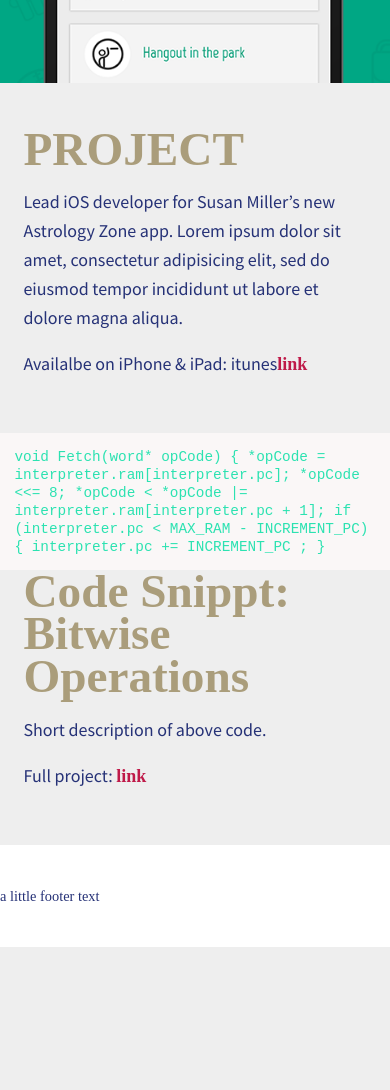
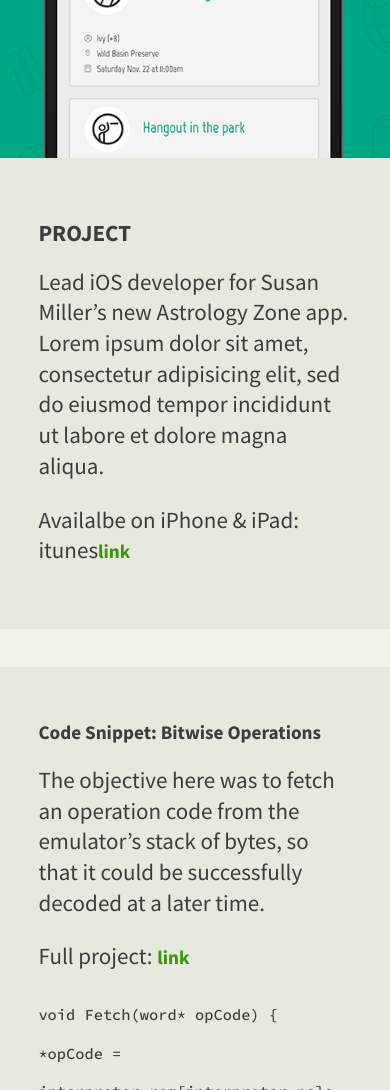
Before and after one commit to margeeta/devPortfolio, a plain HTML site: page index.html in a window 390 px wide. Shown: the part 910-2000 px from the top of the page. Before the commit the page ends 1857 px from the top, so only its background shows below. Drawn offline with Linux system fonts and the light colour scheme.

Commit message:
mobile layout done

```diff
--- a/css/style.css
+++ b/css/style.css
@@ -6,59 +6,68 @@
 
 html, body {
 	font-family: 'Source Sans Pro', sans-serif;
-	line-height: 1.6em;
-    font-size: 18px;
-	color: #263277;
+	line-height: 1.6rem;
+    font-size: 1.2rem;
+	color: #3d3d3d;
 	text-rendering: optimizeLegibility;
 	font-smooth:always;
 	-webkit-font-smoothing: subpixel-antialiased;
-    background: #eee;
+    background: #f1f2e8;
 	}
 
 /* links __________________________ */
 a {
 	text-decoration:none;
-	color: #bf1a49;
-    font-family: 'klinic_slabbold';
+	color: #3e950f;
+    font-size: 1rem;
 	font-weight: bold;
 	}
 a:link {
-    -webkit-tap-highlight-color: #bf1a49;
+    -webkit-tap-highlight-color: #3e950f;
     -webkit-transition: 0.5s;
 	-moz-transition: 0.5s;
 	transition: 0.5s; }
-a:visited { color:#bf1a49;}
-a:hover{ color: #aa9d7b;}
+a:visited { color:#fff;}
+a:hover{ color: #fff;}
 
 /* typography __________________________ */
 
-h1, h2, h3, h4, h5, h6 {
-    font-family: 'klinic_slablight_italic';
-    color: #aa9d7b;
-    margin: 0;
+h1, h2, h3, h4, h5, h6 { }
+h1 {
+    color: #fff;
+    font-size: 4rem;
+    line-height: 0.9em;
+    margin-bottom: 2rem;
+    padding-bottom: 1.5rem;
+    border-bottom: 0.4rem solid #fff;
+    width: 80%;
     }
-h1 {
-    font-size: 3.5rem;
-    line-height: 2em;
-    text-align: center;
+h2 {
+    font-size: 1.2rem;
+    line-height: .9em;
     }
-h2 { font-size: 2.625rem; line-height: .9em; }
-
-ol { list-style-type: decimal; margin-left: 0;}
-ul { list-style-type: circle; margin-left: 0;}
-li {margin-left: 0;}
+h3 {
+    font-size: 1rem;
+    line-height: .9em;
+    }
+ol { list-style-type: decimal;}
+ul { margin-left: -2rem; }
+    li {
+        display: inline;
+        padding-right: 1rem;
+    }
 p { }
-em, small { font-size: 0.8rem; font-family: 'klinic_slabbold'}
+em, small { font-size: 0.8rem; }
 ins { }
 mark {  }
 blockquote, q { }
 pre, code, kbd, samp {
+    font-family: 'Source Code Pro';
     display: block;
-    background: #faf7f7;
-    padding: 1em;
-    line-height: 1rem;
+    background: #e7e8de;
+    padding: 0 2rem 2rem;
+    line-height: 2rem;
     font-size: 0.8rem;
-    color: #2ce2b1;
     }
 strong { font-weight: bold; }
 details {}
@@ -67,31 +76,29 @@
 
 /* layout __________________________ */
 main { }
-header { background: #fff; }
-    .intro { padding: 2rem 1rem 4rem 1rem; }
-    #ic_info {width: 0.5rem;}
-    .info:hover {fill: #aa9d7b;
-        -webkit-transition: 0.5s;
-	    -moz-transition: 0.5s;
-	    transition: 0.5s;
+header {
+    padding: 6rem 2rem 1rem;
+    background: #58da11;
     }
+
 hgroup {}
 menu {}
 nav {}
-section { }
-    section.project { padding-bottom: 2rem;}
-    .project img {margin-bottom: 2rem;}
-article, footer header, aside { width: 88%; margin: 0 auto; }
+section {
+    background-color: #e7e8de;
+    margin: 2rem auto;
+    }
+.project article {padding: 2rem; }
+.code article {padding: 2rem 2rem 0; }
 aside {}
 figure {}
-footer { padding: 2rem 0; background: #fff; }
+footer { padding: 2rem; background: #58da11; }
 @media screen and (min-width: 950px) {
-    h1 {font-size: 8em; }
-    article, aside {  width: 50%; margin: 0 3rem; float: left;}
-    footer header { margin: 0 3rem; }
+    section {width: 70%;}
+ }
     }
 @media screen and (min-width: 900px) {
-    article, aside {  width: 35%; margin: 0 3rem; float: left;}
+
     }
 /* forms __________________________ */
 form {}
--- a/index.html
+++ b/index.html
@@ -8,7 +8,7 @@
     <link rel="stylesheet" href="css/style.css" type="text/css" media="screen" />
 
 <body>
-   	<header class="container  intro">
+   	<header class="container">
         <h1>TROY STUMP</h1>
         <article><strong>Software Engineer</strong> specializing in <strong>iOS Development</strong>. Currently making apps at <strong><a href="http://phunware.com">Phunware</a></strong>.
         <p>Find me at:</p>
@@ -20,8 +20,9 @@
     </header>
 
 <section class="container project">
+
 	   <img
-         srcset="/img/project-2thrive_large.png 1920w,
+            srcset="/img/project-2thrive_large.png 1920w,
 	           /img/project-2thrive_med.png 960w,
 	           /img/project-2thrive_small.png 480w"
 		  src="/img/project-2thrive_med.png"
@@ -33,7 +34,12 @@
         <p>Availalbe on iPhone &amp; iPad: itunes<a href="#">link</a></p>
     </article>
 </section>
-<section class="container project">
+<section class="container code">
+      <article>
+            <h3>Code Snippet: Bitwise Operations</h3>
+        <p>The objective here was to fetch an operation code from the emulator’s stack of bytes, so that it could be successfully decoded at a later time.</p>
+        <p>Full project: <a href="#">link</a></p>
+    </article>
     <code>
 void Fetch(word* opCode)
 {
@@ -46,17 +52,7 @@
         interpreter.pc += INCREMENT_PC ;
         }
     </code>
-
-    <article>
-            <h2>Code Snippt: Bitwise Operations</h2>
-        <p>Short description of above code.</p>
-        <p>Full project: <a href="#">link</a></p>
-    </article>
 </section>
-    <!-- footer -->
-    <footer class="container" id="footer">
-        <small>a little footer text</small>
-    </footer>
 
 	</body>
 </html>
```
Also changed, not shown: 1 other file.
